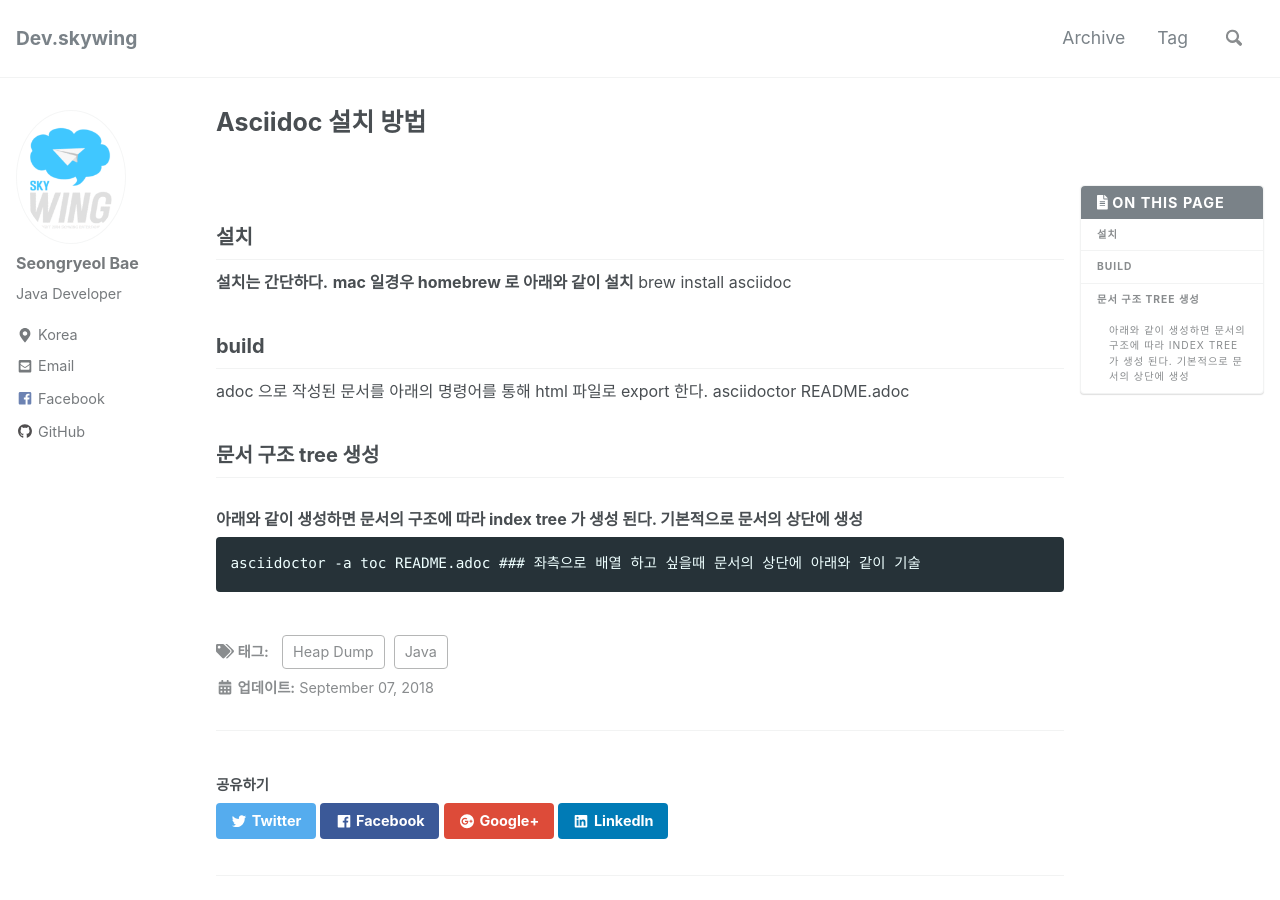
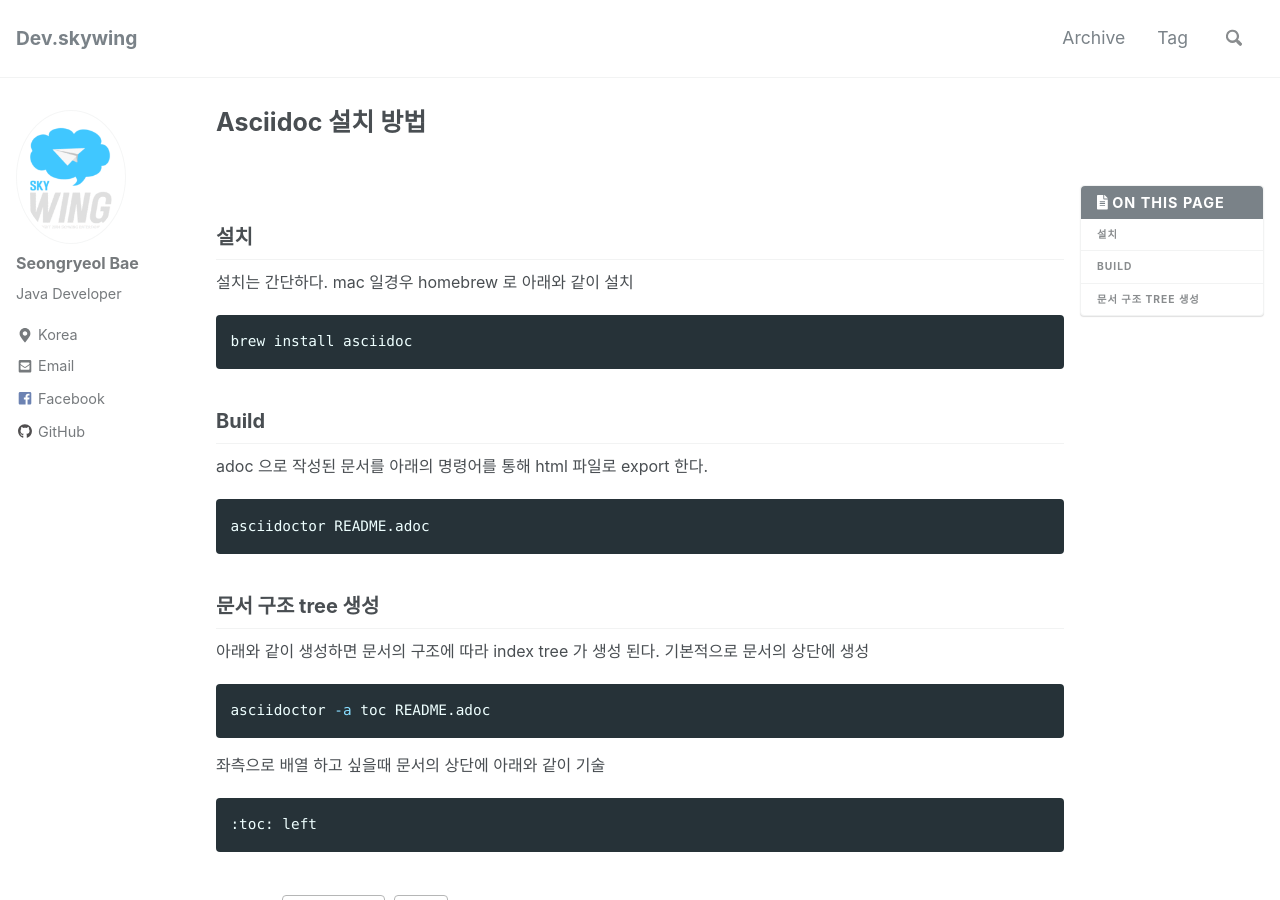
Before and after one commit to skywingzz/skywingzz.github.io, a Jekyll site: the page built from _posts/2018-09-07-asciidoc-guide.md, in a window 1280 px wide and 900 px high. Built offline with Jekyll 4.4.1, drawn with Linux system fonts in a browser that asks for light colours; nearby versions of some CDN libraries; comment, search, counter and statistics services are not loaded.

Commit message:
post modify

````diff
--- a/_posts/2018-09-07-asciidoc-guide.md
+++ b/_posts/2018-09-07-asciidoc-guide.md
@@ -5,15 +5,24 @@ tags: [Java, Heap Dump]
 ---
 
 ## 설치
-**설치는 간단하다.**
-**mac 일경우 homebrew 로 아래와 같이 설치**
-    brew install asciidoc
+설치는 간단하다.
+mac 일경우 homebrew 로 아래와 같이 설치
+```shell
+brew install asciidoc
+```
 
-## build
+## Build
 adoc 으로 작성된 문서를 아래의 명령어를 통해 html 파일로 export 한다.
-    asciidoctor README.adoc
+```shell
+asciidoctor README.adoc
+```
 
 ## 문서 구조 tree 생성
-### 아래와 같이 생성하면 문서의 구조에 따라 index tree 가 생성 된다. 기본적으로 문서의 상단에 생성
-    asciidoctor -a toc README.adoc
-### 좌측으로 배열 하고 싶을때 문서의 상단에 아래와 같이 기술
+아래와 같이 생성하면 문서의 구조에 따라 index tree 가 생성 된다. 기본적으로 문서의 상단에 생성
+```shell
+asciidoctor -a toc README.adoc
+```
+좌측으로 배열 하고 싶을때 문서의 상단에 아래와 같이 기술
+```
+:toc: left
+```
````
